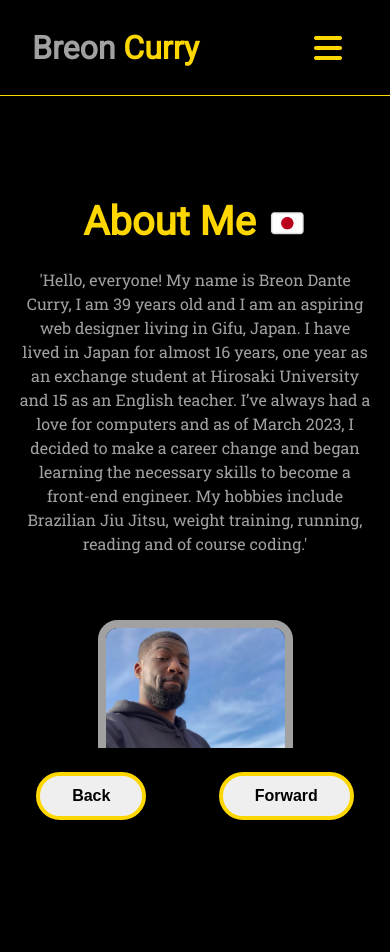
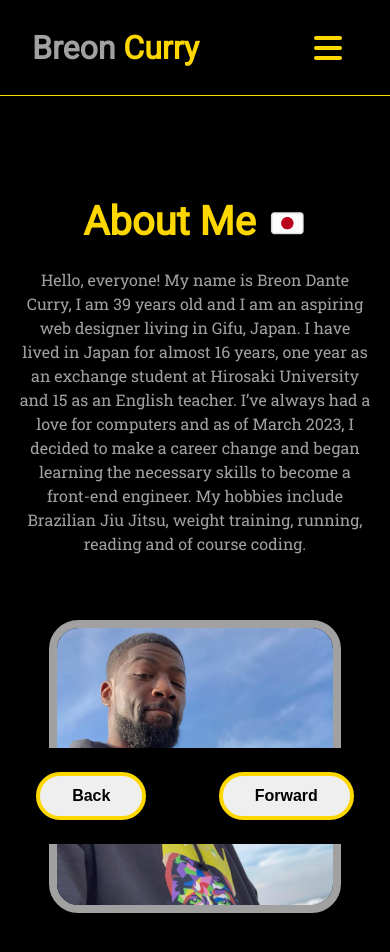
Before and after one commit to Buchan650/profile, a React (Create React App) app: page / in a window 390 px wide. Shown: the top 952 px of the page. Built offline with nearby package versions, Linux system fonts and the light colour scheme.

Commit message:
Adjusted profile photo

```diff
--- a/src/components/AboutMe/AboutMe.js
+++ b/src/components/AboutMe/AboutMe.js
@@ -17,14 +17,14 @@ function AboutMe() {
         １２年間英語の講師をしていましたが、現在はWEBデザイナーに転職しようと勉強中です。
         僕が作ったこのサイトを見て下さり、ありがとうございます。このサイトは未完成で、
         今後新しい技術を身につける度に更新していくつもりです。</p>;
-    const englishInfo = <p>'Hello, everyone! My name is Breon Dante Curry, I am 39 years old
+    const englishInfo = <p>Hello, everyone! My name is Breon Dante Curry, I am 39 years old
         and I am an aspiring  web designer living in Gifu, Japan. I have
         lived in Japan for almost 16 years, one year as an exchange student
         at Hirosaki University and 15 as an English teacher. I’ve always
         had a love for computers and as of March 2023, I decided to make a
         career change and began learning  the necessary skills to become a
         front-end engineer. My hobbies include Brazilian Jiu Jitsu, weight
-        training, running, reading and of course coding.'</p>;
+        training, running, reading and of course coding.</p>;
     const [title, setTitle] = useState(english);
     const [introduction, setIntroduction] = useState(englishInfo);
 
--- a/src/index.css
+++ b/src/index.css
@@ -207,7 +207,7 @@ p{
   }
 
   .profile-pic{
-      width: 50%;
+      width: 75%;
       height: auto;
   }
   .text-container{
```
